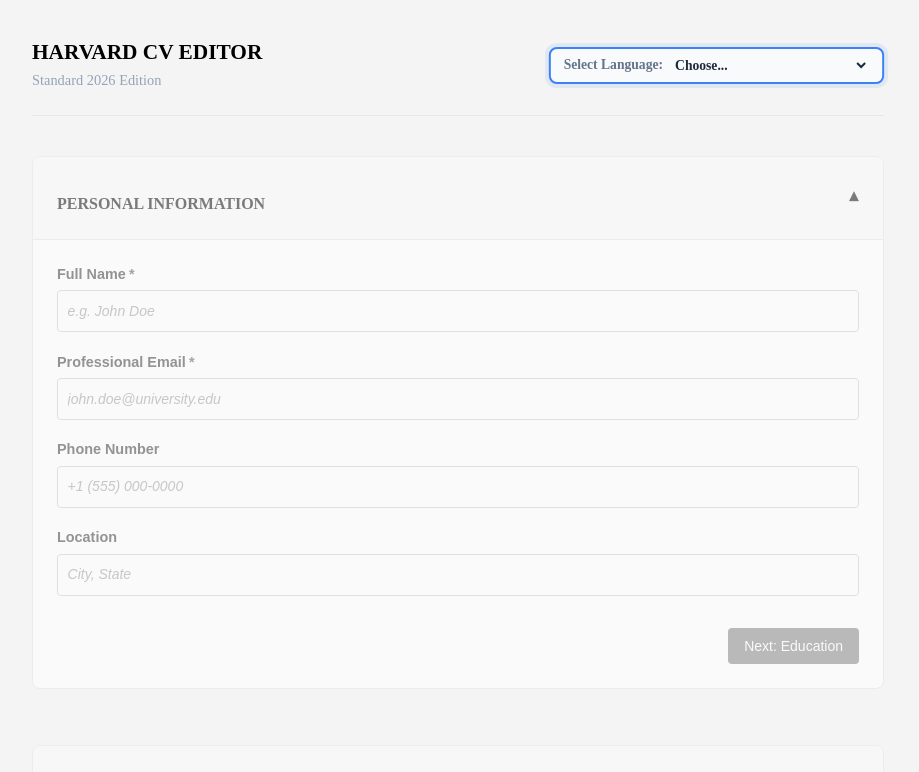
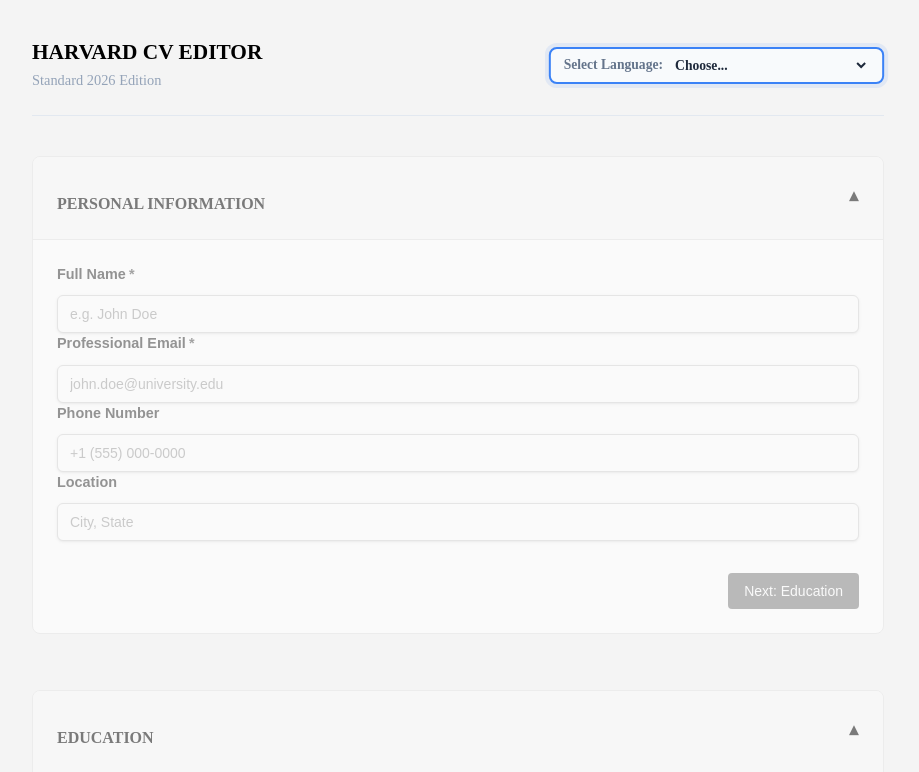
Before and after one commit to wasakabeofficial/creater_cv_format_harvard_ats, a React (Vite) app: page / in a window 1280 px wide. Shown: the top 772 px of the page, without its empty margins (182-1101 px from the left). Built offline with nearby package versions, Linux system fonts and the light colour scheme.

Commit message:
Update in File Input Component and Delete File Style

```diff
--- a/src/assets/styles/ui/Input.css
+++ /dev/null
@@ -1,26 +0,0 @@
-.input-container {
-  display: flex;
-  flex-direction: column;
-  margin-bottom: 1.2rem;
-  width: 100%;
-}
-
-.custom-input {
-  padding: 0.6rem;
-  font-family: var(--font-alt);
-  font-size: 14px;
-  border: 1px solid #ccc;
-  border-radius: 4px;
-  transition: border-color 0.2s ease-in-out;
-}
-
-.custom-input:focus {
-  outline: none;
-  border-color: var(--color-black);
-  box-shadow: 0 0 0 1px var(--color-black);
-}
-
-.custom-input::placeholder {
-  color: #999;
-  font-style: italic;
-}
--- a/src/components/ui/Input.tsx
+++ b/src/components/ui/Input.tsx
@@ -1,5 +1,5 @@
+import React from "react";
 import type { InputProps } from "../../types/ui/Input.type";
-import "../../assets/styles/ui/Input.css";
 import Label from "./Label";
 
 const Input = ({
@@ -31,8 +31,14 @@ const Input = ({
   };
 
   return (
-    <div className="input-container">
-      <Label htmlFor={id} text={label} required={required} />
+    <div className="flex flex-col gap-1.5 w-full">
+      <Label
+        htmlFor={id}
+        text={label}
+        required={required}
+        className="text-sm font-medium text-gray-700"
+      />
+
       <input
         id={id}
         name={name}
@@ -41,8 +47,15 @@ const Input = ({
         value={value}
         onChange={handleChange}
         required={required}
-        className="custom-input"
         autoComplete="off"
+        className="
+          w-full px-3 py-2
+          bg-white border border-gray-300 rounded-md shadow-sm
+          text-sm font-sans text-gray-900 placeholder-gray-400
+          focus:outline-none focus:ring-2 focus:ring-black focus:border-transparent
+          disabled:bg-gray-50 disabled:text-gray-500
+          transition-all duration-200
+        "
       />
     </div>
   );
```
